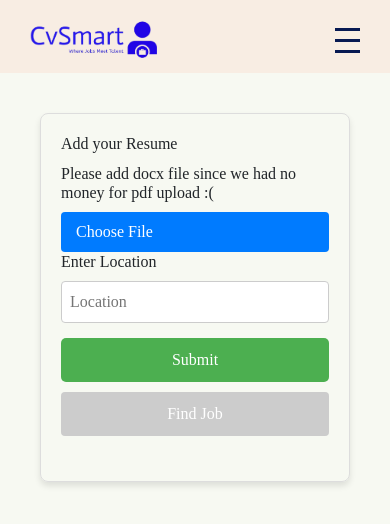
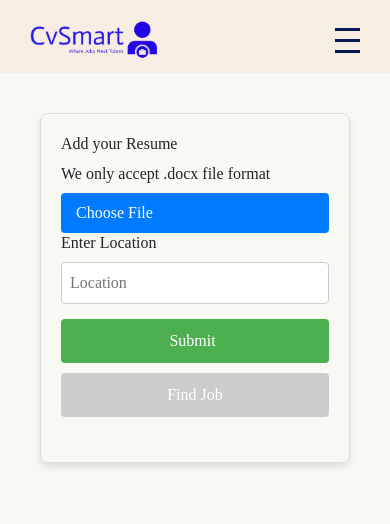
Before and after one commit to nirjajoshi/CV-SMART, an Angular app: page /findjob in a window 390 px wide. Shown: the top 524 px of the page. Built offline with nearby package versions, Linux system fonts and the light colour scheme.

Commit message:
first setup

```diff
--- a/src/app/findcand/findcand.component.css
+++ b/src/app/findcand/findcand.component.css
@@ -119,7 +119,26 @@ input[type="text"] {
   border: none;
   border-radius: 5px;
   cursor: pointer;
+  position: relative;
+  padding-right: 30px;
   margin-bottom: 10px; /* Adds space between the submit and find candidate buttons */
+}
+
+.spinner {
+  border: 3px solid rgba(0, 0, 0, 0.1);
+  border-left-color: #ffffff;
+  border-radius: 50%;
+  width: 14px;
+  height: 14px;
+  animation: spin 1s linear infinite;
+  position: absolute;
+  right: 10px;
+  top: 50%;
+  transform: translateY(-50%);
+}
+
+@keyframes spin {
+  to { transform: rotate(360deg); }
 }
 
 .submit-button:hover {
@@ -195,4 +214,10 @@ input[type="text"] {
   .suggestions-list {
       max-height: 100px; /* Reduce the height of suggestions */
   }
+  .spinner {
+    width: 12px; /* Smaller spinner size for mobile */
+    height: 12px;
+    right: 8px;
+    border-width: 2px;
 }
+}
--- a/src/app/findcand/findcand.component.html
+++ b/src/app/findcand/findcand.component.html
@@ -70,12 +70,12 @@
 
     <!-- Submit and Find Candidate Buttons -->
     <button
-      class="submit-button"
-      (click)="onSubmit()"
-      [disabled]="!isFormValid()"
-      enctype="multipart/form-data"
-    >
-      Submit
+    class="submit-button"
+    (click)="onSubmit()"
+    [disabled]="!isFormValid() || isUploading">
+    <span *ngIf="isUploading">Submitting...</span>
+    <span *ngIf="!isUploading">Submit</span>
+    <span *ngIf="isUploading" class="spinner"></span>
     </button>
 
     <!-- Existing code -->
--- a/src/app/findcand/findcand.component.ts
+++ b/src/app/findcand/findcand.component.ts
@@ -140,6 +140,7 @@ interface City {
         alert('Please select a file and enter a location.');
         return;
       }
+      this.isUploading = true;
 
       const formData = new FormData();
       formData.append('file', this.selectedFile);
@@ -157,10 +158,12 @@ interface City {
             this.message = 'Job description submitted successfully!';
             this.fileChosen = false;
             this.uploadSuccessful = true;
+            this.isUploading = false;
           },
           (error: any) => {
             console.error('Error:', error);
             alert('An error occurred while submitting the job description.');
+            this.isUploading = false;
           }
         );
     }
--- a/src/app/findjob/findjob.component.css
+++ b/src/app/findjob/findjob.component.css
@@ -18,7 +18,7 @@ body, html {
   margin-top: 80px;
   display: flex;
   flex-direction: column;
-  width: 400px; /* Base width */
+  width: 400px;
   border: 1px solid #ddd;
   padding: 20px;
   border-radius: 8px;
@@ -113,17 +113,37 @@ input[type="text"] {
 }
 
 .submit-button {
-  background-color: #4CAF50; /* Green */
+  background-color: #4CAF50;
   color: white;
   padding: 10px 15px;
   border: none;
-  border-radius: 5px;
+  border-radius: 4px;
   cursor: pointer;
-  margin-bottom: 10px; /* Adds space between the submit and find candidate buttons */
+  margin-bottom: 10px;
+  position: relative;
+  padding-right: 30px;
+  width: 100%;
+}
+
+.spinner {
+  border: 3px solid rgba(0, 0, 0, 0.1);
+  border-left-color: #ffffff;
+  border-radius: 50%;
+  width: 14px;
+  height: 14px;
+  animation: spin 1s linear infinite;
+  position: absolute;
+  right: 10px;
+  top: 50%;
+  transform: translateY(-50%);
+}
+
+@keyframes spin {
+  to { transform: rotate(360deg); }
 }
 
 .submit-button:hover {
-  background-color: #45a049; /* Darker green on hover */
+  background-color: #45a049;
 }
 
 .message {
@@ -134,41 +154,52 @@ input[type="text"] {
 /* Responsive styles */
 @media (max-width: 768px) {
   .search-container {
-      width: 90%; /* Use a percentage width on smaller screens */
-      margin: 20px; /* Reduce top margin */
+      width: 90%;
+      margin: 20px;
   }
 
   h2 {
-      font-size: 16px; /* Smaller font size for headings */
+      font-size: 16px;
   }
 
   .custom-file-upload {
-      padding: 8px 15px; /* Smaller padding for buttons */
+      padding: 8px 15px;
   }
 
   input[type="text"] {
-      padding: 8px; /* Reduce padding for input fields */
+      padding: 8px;
   }
 
   .resume-card, .location-card {
-      margin-bottom: 15px; /* Reduce margin between cards */
+      margin-bottom: 15px;
   }
 
   .button-container {
-      flex-direction: column; /* Stack buttons vertically */
-      align-items: stretch; /* Stretch buttons to fill width */
+      flex-direction: column;
+      align-items: stretch;
   }
 
   .submit-button, .find-job-button {
-      width: 100%; /* Full-width buttons */
-      margin-bottom: 10px; /* Space between buttons */
+      width: 100%;
+      margin-bottom: 10px;
   }
 
   .file-name {
-      font-size: 12px; /* Smaller font size for file name */
+      font-size: 12px;
   }
 
   .suggestions-list {
-      max-height: 100px; /* Reduce the height of suggestions */
+      max-height: 100px;
+  }
+
+  .submit-button {
+      padding-right: 20px;
+  }
+
+  .spinner {
+      width: 12px; /* Smaller spinner size for mobile */
+      height: 12px;
+      right: 8px;
+      border-width: 2px;
   }
 }
--- a/src/app/findjob/findjob.component.html
+++ b/src/app/findjob/findjob.component.html
@@ -2,7 +2,7 @@
   <div class="search-container">
     <div class="resume-card">
       <h2>Add your Resume</h2>
-      <h2>Please add docx file since we had no money for pdf upload :(</h2>
+      <h2>We only accept .docx file format</h2>
       <div class="button-container">
         <input
           type="file"
@@ -43,10 +43,14 @@
     </div>
 
     <!-- New submit button added here -->
-<button
+    <button
     class="submit-button"
     (click)="onSubmit()"
-    [disabled]="!isFormValid()"> Submit</button>
+    [disabled]="!isFormValid() || isUploading">
+    <span *ngIf="isUploading">Submitting...</span>
+    <span *ngIf="!isUploading">Submit</span>
+    <span *ngIf="isUploading" class="spinner"></span>
+</button>
 
   <button
     class="find-job-button"
--- a/src/app/findjob/findjob.component.ts
+++ b/src/app/findjob/findjob.component.ts
@@ -125,6 +125,7 @@ export class FindjobComponent implements OnInit {
         alert('Please select a file and enter a location.');
         return;
     }
+    this.isUploading = true;
 
     // Fetch the user ID using the email before submitting the form
     this.http.get<{ userId: string }>(`https://cv-smart-backend.onrender.com/api/v1/userid/get-user-id?email=${this.userEmail}`)
@@ -150,16 +151,19 @@ export class FindjobComponent implements OnInit {
                             this.message = 'Resume submitted successfully!';
                             this.uploadSuccessful = true;
                             this.fileChosen = false;
+                            this.isUploading = false;
                         },
                         (error: any) => {
                             console.error('Error:', error);
                             alert('An error occurred while submitting the resume.');
+                            this.isUploading = false;
                         }
                     );
             },
             (error: any) => {
                 console.error('Error fetching user ID:', error);
                 alert('An error occurred while fetching user ID.');
+                this.isUploading = false;
             }
         );
 }
--- a/src/app/header/header.component.html
+++ b/src/app/header/header.component.html
@@ -75,8 +75,16 @@
         <label for="password">Password</label>
         <input id="password" [(ngModel)]="loginData.password" type="password" placeholder="Enter your password" />
       </div>
-      <button (click)="login()">Login</button>
+
+      <!-- Spinner Element -->
+      <div *ngIf="isLoading" class="spinner">
+        <div class="double-bounce1"></div>
+        <div class="double-bounce2"></div>
+      </div>
+
+      <button type="submit" (click)="login()" [disabled]="isLoading">Login</button>
       <span class="close-modal" (click)="toggleLoginModal()">×</span>
     </div>
   </div>
+
 </nav>
--- a/src/app/header/header.component.ts
+++ b/src/app/header/header.component.ts
@@ -48,6 +48,7 @@ export class HeaderComponent implements OnInit {
   isAdmin = false;
   isCandidate = false;
   isCompany = false;
+  isLoading: boolean = false;
 
   constructor(private http: HttpClient, private router: Router) {}
 
@@ -109,6 +110,7 @@ export class HeaderComponent implements OnInit {
       alert('Please enter both email and password.');
       return;
     }
+    this.isLoading = true;
 
     // Make HTTP POST request to login
     this.http.post<LoginResponse>('https://cv-smart-backend.onrender.com/api/v1/users/login', this.loginData).subscribe(
@@ -141,6 +143,7 @@ export class HeaderComponent implements OnInit {
         // Handle login error
         alert('Login failed: ' + (error.error.message || 'Please try again.'));
         console.error('Login error:', error); // For debugging
+        this.isLoading = false;
       }
     );
   }
--- a/src/app/registration/registration.component.css
+++ b/src/app/registration/registration.component.css
@@ -78,7 +78,7 @@
 }
 
 /* Submit button */
-button {
+.btn {
   width: 100%;
   padding: 10px;
   font-size: 16px;
@@ -88,10 +88,35 @@ button {
   border-radius: 4px;
   cursor: pointer;
   transition: background-color 0.3s;
+  position: relative; /* Important for spinner positioning */
 }
 
-button:hover {
+.btn:hover {
   background-color: #0056b3;
+}
+
+/* Spinner styles */
+.spinner {
+  border: 3px solid rgba(255, 255, 255, 0.3);
+  border-left-color: #ffffff; /* White color for the spinner */
+  border-radius: 50%;
+  width: 20px; /* Width of the spinner */
+  height: 20px; /* Height of the spinner */
+  position: absolute; /* Positioning the spinner */
+  left: 50%; /* Center the spinner */
+  top: 50%; /* Center the spinner */
+  transform: translate(-50%, -50%); /* Adjust position to center */
+  animation: spin 0.8s linear infinite; /* Animation for spinning effect */
+}
+
+/* Spinner animation */
+@keyframes spin {
+  0% {
+    transform: rotate(0deg);
+  }
+  100% {
+    transform: rotate(360deg);
+  }
 }
 
 /* Responsive Styles */
@@ -111,7 +136,7 @@ button:hover {
     font-size: 14px; /* Decrease font size for inputs */
   }
 
-  button {
+  .btn {
     padding: 8px; /* Reduce button padding */
     font-size: 14px; /* Decrease button font size */
   }
@@ -133,7 +158,7 @@ button:hover {
     font-size: 12px; /* Further decrease font size for inputs */
   }
 
-  button {
+  .btn {
     padding: 6px; /* Further reduce button padding */
     font-size: 12px; /* Further decrease button font size */
   }
--- a/src/app/registration/registration.component.html
+++ b/src/app/registration/registration.component.html
@@ -111,6 +111,10 @@
 
 
 
-    <button type="submit" class="btn btn-primary">Submit</button>
+    <button type="submit" class="btn btn-primary" [disabled]="isLoading">
+      <span *ngIf="isLoading" class="spinner"></span>
+      <span *ngIf="!isLoading">Submit</span>
+      <span *ngIf="isLoading">Submitting...</span>
+    </button>
   </form>
 </div>
--- a/src/app/registration/registration.component.ts
+++ b/src/app/registration/registration.component.ts
@@ -16,6 +16,8 @@ export class RegistrationComponent {
   submitted = false;
   serverError: string = '';
   serverSuccess: string = '';
+  isLoading = false;
+
 
 
   // Define status options
@@ -57,6 +59,7 @@ export class RegistrationComponent {
     this.submitted=true;
     this.serverError = '';
     this.serverSuccess = '';
+    this.isLoading = true;
     if(this.registrationForm.valid){
       const payload = {
         email: this.f['email'].value,
@@ -71,16 +74,19 @@ export class RegistrationComponent {
           this.serverSuccess = response.message || 'Registration successful!';
           this.registrationForm.reset();
           this.submitted = false;
+          this.isLoading = false;
           this.router.navigate(['']);
         },
         error: (error) => {
           console.error('Registration error:', error);
           this.serverError = error.error.message || 'An error occurred during registration.';
+          this.isLoading = false;
         }
       });
 
     }else{
       console.log('Form is Invalid ')
+      this.isLoading = false;
     }
   }
 
```
Also changed, not shown: src/app/header/header.component.css (+44 -0 lines).
